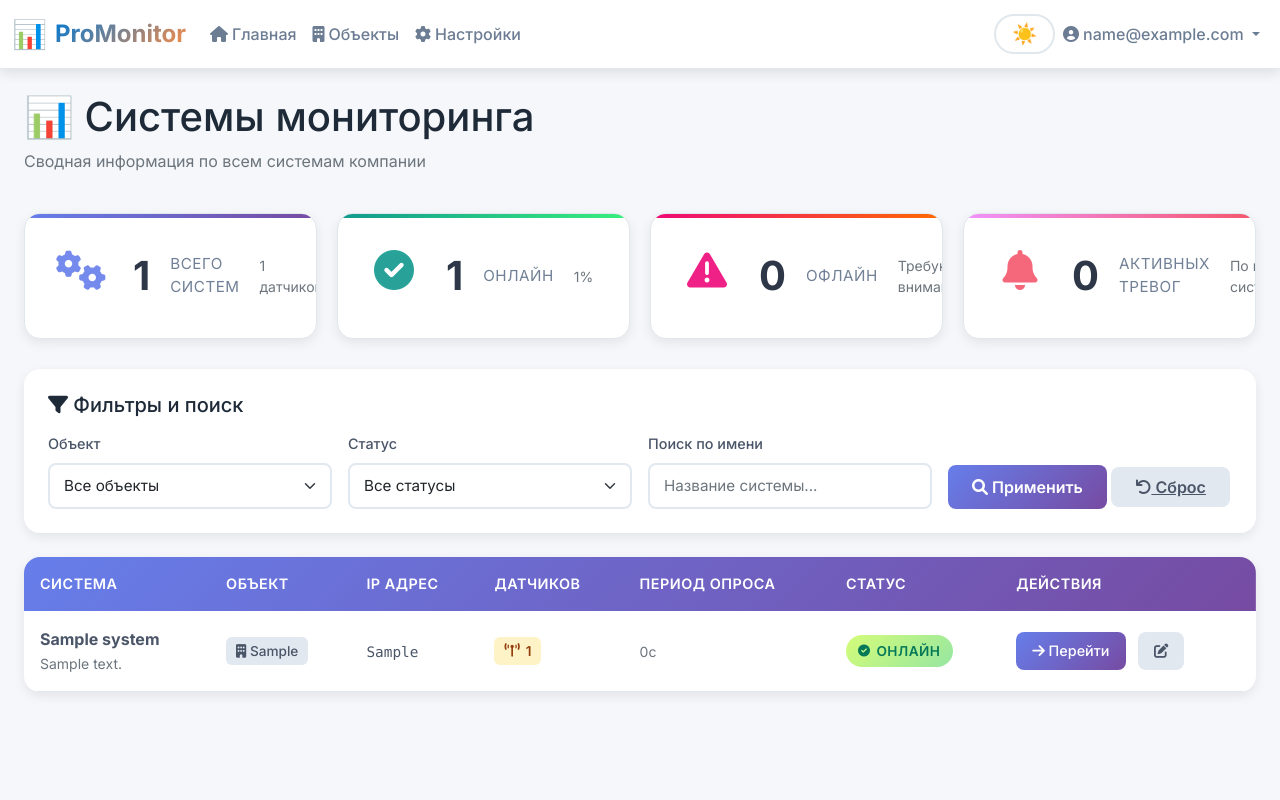
After one commit to malsonvalentin-architector/rm-saas-platform, a Django app: page /systems/ in a window 1280 px wide. The commit adds this page. Run offline with Django 3.2, Linux system fonts and the light colour scheme; a user stored in the database is signed in; tables that the repository leaves empty hold one stand-in row (values such as "Sample post"); parts of the project's set-up code (start-up, migrations or seed data) failed here and were passed over.

Commit message:
Feature: Add global systems overview page with statistics and filters (Phase 4.2)

```diff
--- a/data/urls.py
+++ b/data/urls.py
@@ -1,6 +1,7 @@
 from django.urls import path
 from . import views
 from . import views_crud
+from . import views_systems
 
 app_name = 'data'
 
@@ -8,6 +9,9 @@ urlpatterns = [
     # Objects list and dashboard
     path('objects/', views.object_list, name='object_list'),
     path('objects/<int:object_id>/', views.object_dashboard, name='object_dashboard'),
+
+    # Global systems overview (Phase 4.2)
+    path('systems/', views_systems.all_systems_overview, name='all_systems'),
 
     # Objects CRUD
     path('objects/create/', views_crud.object_create, name='object_create'),
--- /dev/null
+++ b/templates/data/all_systems.html
@@ -0,0 +1,450 @@
+{% extends "base.html" %}
+{% load static %}
+
+{% block title %}Все системы - ProMonitor{% endblock %}
+
+{% block extra_css %}
+<link rel="stylesheet" href="{% static 'css/promonitor.css' %}">
+<style>
+    .stats-grid {
+        display: grid;
+        grid-template-columns: repeat(auto-fit, minmax(240px, 1fr));
+        gap: 20px;
+        margin-bottom: 30px;
+    }
+
+    .stat-card {
+        background: white;
+        border-radius: 16px;
+        padding: 24px;
+        box-shadow: 0 4px 12px rgba(0, 0, 0, 0.08);
+        position: relative;
+        overflow: hidden;
+        transition: transform 0.3s ease;
+    }
+
+    .stat-card:hover {
+        transform: translateY(-4px);
+        box-shadow: 0 8px 20px rgba(0, 0, 0, 0.12);
+    }
+
+    .stat-card::before {
+        content: '';
+        position: absolute;
+        top: 0;
+        left: 0;
+        width: 100%;
+        height: 4px;
+    }
+
+    .stat-card.total::before { background: linear-gradient(90deg, #667eea 0%, #764ba2 100%); }
+    .stat-card.online::before { background: linear-gradient(90deg, #11998e 0%, #38ef7d 100%); }
+    .stat-card.offline::before { background: linear-gradient(90deg, #ee0979 0%, #ff6a00 100%); }
+    .stat-card.alerts::before { background: linear-gradient(90deg, #f093fb 0%, #f5576c 100%); }
+
+    .stat-icon {
+        font-size: 2.5rem;
+        margin-bottom: 12px;
+        opacity: 0.9;
+    }
+
+    .stat-card.total .stat-icon { color: #667eea; }
+    .stat-card.online .stat-icon { color: #11998e; }
+    .stat-card.offline .stat-icon { color: #ee0979; }
+    .stat-card.alerts .stat-icon { color: #f5576c; }
+
+    .stat-value {
+        font-size: 2.5rem;
+        font-weight: bold;
+        margin: 8px 0;
+        color: #2d3748;
+    }
+
+    .stat-label {
+        font-size: 0.95rem;
+        color: #718096;
+        text-transform: uppercase;
+        letter-spacing: 0.5px;
+    }
+
+    .filters-card {
+        background: white;
+        border-radius: 16px;
+        padding: 24px;
+        box-shadow: 0 4px 12px rgba(0, 0, 0, 0.08);
+        margin-bottom: 24px;
+    }
+
+    .filters-grid {
+        display: grid;
+        grid-template-columns: repeat(auto-fit, minmax(200px, 1fr));
+        gap: 16px;
+        align-items: end;
+    }
+
+    .filter-group label {
+        display: block;
+        margin-bottom: 8px;
+        font-weight: 500;
+        color: #4a5568;
+        font-size: 0.9rem;
+    }
+
+    .filter-group select,
+    .filter-group input {
+        width: 100%;
+        padding: 10px 14px;
+        border: 2px solid #e2e8f0;
+        border-radius: 8px;
+        font-size: 0.95rem;
+        transition: all 0.3s ease;
+    }
+
+    .filter-group select:focus,
+    .filter-group input:focus {
+        outline: none;
+        border-color: #667eea;
+        box-shadow: 0 0 0 3px rgba(102, 126, 234, 0.1);
+    }
+
+    .systems-table {
+        background: white;
+        border-radius: 16px;
+        overflow: hidden;
+        box-shadow: 0 4px 12px rgba(0, 0, 0, 0.08);
+    }
+
+    .systems-table table {
+        width: 100%;
+        border-collapse: collapse;
+    }
+
+    .systems-table thead {
+        background: linear-gradient(135deg, #667eea 0%, #764ba2 100%);
+        color: white;
+    }
+
+    .systems-table thead th {
+        padding: 16px;
+        text-align: left;
+        font-weight: 600;
+        font-size: 0.9rem;
+        text-transform: uppercase;
+        letter-spacing: 0.5px;
+    }
+
+    .systems-table tbody tr {
+        border-bottom: 1px solid #e2e8f0;
+        transition: background-color 0.2s ease;
+    }
+
+    .systems-table tbody tr:hover {
+        background-color: #f7fafc;
+    }
+
+    .systems-table tbody td {
+        padding: 16px;
+        color: #4a5568;
+    }
+
+    .status-badge {
+        display: inline-flex;
+        align-items: center;
+        padding: 6px 12px;
+        border-radius: 20px;
+        font-size: 0.85rem;
+        font-weight: 600;
+        text-transform: uppercase;
+        letter-spacing: 0.5px;
+    }
+
+    .status-badge.online {
+        background: linear-gradient(135deg, #d4fc79 0%, #96e6a1 100%);
+        color: #047857;
+    }
+
+    .status-badge.offline {
+        background: linear-gradient(135deg, #fbc2eb 0%, #fc8181 100%);
+        color: #991b1b;
+    }
+
+    .status-badge i {
+        margin-right: 6px;
+        font-size: 0.75rem;
+    }
+
+    .action-btn {
+        padding: 8px 16px;
+        border-radius: 8px;
+        font-size: 0.9rem;
+        font-weight: 500;
+        text-decoration: none;
+        transition: all 0.3s ease;
+        display: inline-block;
+        margin-right: 8px;
+    }
+
+    .action-btn.primary {
+        background: linear-gradient(135deg, #667eea 0%, #764ba2 100%);
+        color: white;
+    }
+
+    .action-btn.primary:hover {
+        transform: translateY(-2px);
+        box-shadow: 0 4px 12px rgba(102, 126, 234, 0.4);
+        color: white;
+    }
+
+    .empty-state {
+        text-align: center;
+        padding: 60px 20px;
+        color: #718096;
+    }
+
+    .empty-state i {
+        font-size: 4rem;
+        margin-bottom: 20px;
+        opacity: 0.3;
+    }
+
+    .object-badge {
+        display: inline-block;
+        padding: 4px 10px;
+        background: #e2e8f0;
+        border-radius: 6px;
+        font-size: 0.85rem;
+        color: #4a5568;
+        font-weight: 500;
+    }
+
+    .sensor-count {
+        display: inline-flex;
+        align-items: center;
+        gap: 6px;
+        padding: 4px 10px;
+        background: #fef3c7;
+        border-radius: 6px;
+        font-size: 0.85rem;
+        color: #92400e;
+        font-weight: 600;
+    }
+
+    .btn-apply-filters {
+        background: linear-gradient(135deg, #667eea 0%, #764ba2 100%);
+        color: white;
+        border: none;
+        padding: 10px 24px;
+        border-radius: 8px;
+        font-weight: 600;
+        cursor: pointer;
+        transition: all 0.3s ease;
+    }
+
+    .btn-apply-filters:hover {
+        transform: translateY(-2px);
+        box-shadow: 0 4px 12px rgba(102, 126, 234, 0.4);
+    }
+
+    .btn-reset-filters {
+        background: #e2e8f0;
+        color: #4a5568;
+        border: none;
+        padding: 10px 24px;
+        border-radius: 8px;
+        font-weight: 600;
+        cursor: pointer;
+        transition: all 0.3s ease;
+    }
+
+    .btn-reset-filters:hover {
+        background: #cbd5e0;
+    }
+</style>
+{% endblock %}
+
+{% block content %}
+<div class="container-fluid" style="padding: 24px;">
+    <!-- Header -->
+    <div class="d-flex justify-content-between align-items-center mb-4">
+        <div>
+            <h1 class="mb-2">📊 Системы мониторинга</h1>
+            <p class="text-muted">Сводная информация по всем системам компании</p>
+        </div>
+    </div>
+
+    <!-- Statistics Cards -->
+    <div class="stats-grid">
+        <div class="stat-card total">
+            <div class="stat-icon">
+                <i class="fas fa-cogs"></i>
+            </div>
+            <div class="stat-value">{{ total_systems }}</div>
+            <div class="stat-label">Всего систем</div>
+            <small class="text-muted">{{ total_sensors }} датчиков</small>
+        </div>
+
+        <div class="stat-card online">
+            <div class="stat-icon">
+                <i class="fas fa-check-circle"></i>
+            </div>
+            <div class="stat-value">{{ online_systems }}</div>
+            <div class="stat-label">Онлайн</div>
+            <small class="text-muted">
+                {% if total_systems > 0 %}
+                    {{ online_systems|floatformat:0|add:"0"|floatformat:0 }}%
+                {% else %}
+                    0%
+                {% endif %}
+            </small>
+        </div>
+
+        <div class="stat-card offline">
+            <div class="stat-icon">
+                <i class="fas fa-exclamation-triangle"></i>
+            </div>
+            <div class="stat-value">{{ offline_systems }}</div>
+            <div class="stat-label">Офлайн</div>
+            <small class="text-muted">Требуют внимания</small>
+        </div>
+
+        <div class="stat-card alerts">
+            <div class="stat-icon">
+                <i class="fas fa-bell"></i>
+            </div>
+            <div class="stat-value">{{ alert_systems }}</div>
+            <div class="stat-label">Активных тревог</div>
+            <small class="text-muted">По всем системам</small>
+        </div>
+    </div>
+
+    <!-- Filters -->
+    <div class="filters-card">
+        <h5 class="mb-3"><i class="fas fa-filter"></i> Фильтры и поиск</h5>
+        <form method="get" action="{% url 'data:all_systems' %}">
+            <div class="filters-grid">
+                <div class="filter-group">
+                    <label for="object">Объект</label>
+                    <select name="object" id="object" class="form-select">
+                        <option value="">Все объекты</option>
+                        {% for obj in objects %}
+                        <option value="{{ obj.id }}" {% if object_filter == obj.id|stringformat:"s" %}selected{% endif %}>
+                            {{ obj.obj }}
+                        </option>
+                        {% endfor %}
+                    </select>
+                </div>
+
+                <div class="filter-group">
+                    <label for="status">Статус</label>
+                    <select name="status" id="status" class="form-select">
+                        <option value="">Все статусы</option>
+                        <option value="online" {% if status_filter == 'online' %}selected{% endif %}>✅ Онлайн</option>
+                        <option value="offline" {% if status_filter == 'offline' %}selected{% endif %}>⚠️ Офлайн</option>
+                    </select>
+                </div>
+
+                <div class="filter-group">
+                    <label for="search">Поиск по имени</label>
+                    <input type="text" name="search" id="search" value="{{ search_query }}"
+                           placeholder="Название системы..." class="form-control">
+                </div>
+
+                <div class="filter-group">
+                    <button type="submit" class="btn-apply-filters">
+                        <i class="fas fa-search"></i> Применить
+                    </button>
+                    <a href="{% url 'data:all_systems' %}" class="btn-reset-filters">
+                        <i class="fas fa-undo"></i> Сброс
+                    </a>
+                </div>
+            </div>
+        </form>
+    </div>
+
+    <!-- Systems Table -->
+    <div class="systems-table">
+        {% if systems %}
+        <table>
+            <thead>
+                <tr>
+                    <th>Система</th>
+                    <th>Объект</th>
+                    <th>IP адрес</th>
+                    <th>Датчиков</th>
+                    <th>Период опроса</th>
+                    <th>Статус</th>
+                    <th>Действия</th>
+                </tr>
+            </thead>
+            <tbody>
+                {% for system in systems %}
+                <tr>
+                    <td>
+                        <strong>{{ system.name }}</strong>
+                        {% if system.description %}
+                        <br><small class="text-muted">{{ system.description|truncatechars:50 }}</small>
+                        {% endif %}
+                    </td>
+                    <td>
+                        <span class="object-badge">
+                            <i class="fas fa-building"></i> {{ system.obj.obj }}
+                        </span>
+                    </td>
+                    <td>
+                        <code style="font-size: 0.9rem; color: #4a5568;">
+                            {{ system.ipaddr|default:"—" }}
+                        </code>
+                    </td>
+                    <td>
+                        <span class="sensor-count">
+                            <i class="fas fa-broadcast-tower"></i>
+                            {{ system.sensor_count }}
+                        </span>
+                    </td>
+                    <td>
+                        <small class="text-muted">
+                            {% if system.period %}
+                                {{ system.period.total_seconds|floatformat:0 }}с
+                            {% else %}
+                                —
+                            {% endif %}
+                        </small>
+                    </td>
+                    <td>
+                        {% if system.is_active %}
+                        <span class="status-badge online">
+                            <i class="fas fa-check-circle"></i> Онлайн
+                        </span>
+                        {% else %}
+                        <span class="status-badge offline">
+                            <i class="fas fa-times-circle"></i> Офлайн
+                        </span>
+                        {% endif %}
+                    </td>
+                    <td>
+                        <a href="{% url 'data:system_list' system.obj.id %}" class="action-btn primary">
+                            <i class="fas fa-arrow-right"></i> Перейти
+                        </a>
+                        {% if can_edit %}
+                        <a href="{% url 'data:system_edit' system.id %}" class="action-btn" style="background: #e2e8f0; color: #4a5568;">
+                            <i class="fas fa-edit"></i>
+                        </a>
+                        {% endif %}
+                    </td>
+                </tr>
+                {% endfor %}
+            </tbody>
+        </table>
+        {% else %}
+        <div class="empty-state">
+            <i class="fas fa-cogs"></i>
+            <h3>Системы не найдены</h3>
+            <p>Попробуйте изменить параметры фильтров или сбросить их</p>
+            <a href="{% url 'data:all_systems' %}" class="action-btn primary mt-3">
+                <i class="fas fa-undo"></i> Сбросить фильтры
+            </a>
+        </div>
+        {% endif %}
+    </div>
+</div>
+{% endblock %}
--- a/templates/home/dashboard.html
+++ b/templates/home/dashboard.html
@@ -19,7 +19,7 @@
             <div class="navbar-nav ms-auto">
                 <a class="nav-link" href="{% url 'home:dashboard' %}"><i class="fas fa-home"></i> Главная</a>
                 <a class="nav-link" href="{% url 'data:object_list' %}"><i class="fas fa-building"></i> Объекты</a>
-                <a class="nav-link" href="{% url 'data:object_list' %}" title="Управление системами через объекты"><i class="fas fa-cogs"></i> Системы</a>
+                <a class="nav-link" href="{% url 'data:all_systems' %}"><i class="fas fa-cogs"></i> Системы</a>
                 <a class="nav-link position-relative" href="#">
                     <i class="fas fa-bell"></i> Тревоги
                     {% if active_alerts > 0 %}
```
Also changed, not shown: data/views_systems.py (added, +84 -0 lines).
